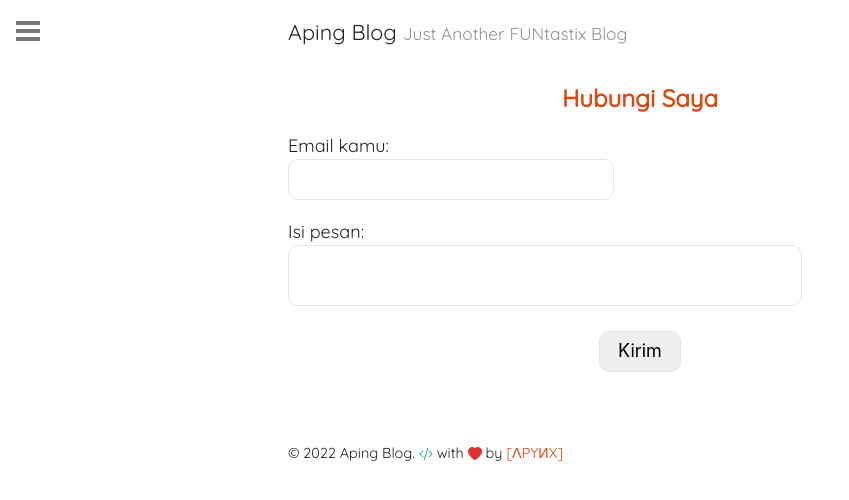
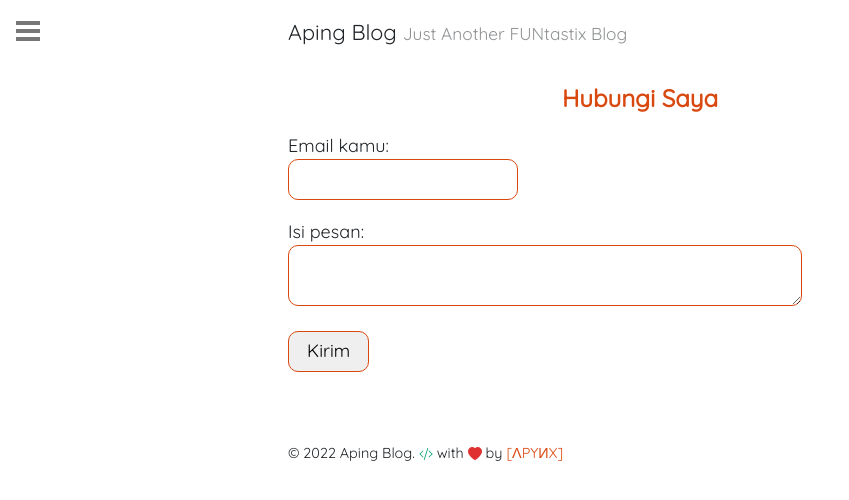
Before and after one commit to apynx/apynx.github.io, a Jekyll site: the page built from kontak.md, in a window 1280 px wide. Shown: the top 500 px of the page, without its empty margins (0-849 px from the left). Built offline with Jekyll 4.4.1, drawn with Linux system fonts in a browser that asks for light colours.

Commit message:
update kontak

```diff
--- a/_includes/contact-form.html
+++ b/_includes/contact-form.html
@@ -10,5 +10,5 @@
     </label>
     <br/>
     <!-- your other form fields go here -->
-    <div style="text-align: center;"><button type="submit">Kirim</button></div>
+    <button type="submit">Kirim</button>
     </form>
--- a/_sass/ockham/_custom.scss
+++ b/_sass/ockham/_custom.scss
@@ -91,12 +91,8 @@ figure.highlight {
 input[type="text"], input[type="email"], input[type="search"],
 input[type="submit"], button, textarea {
   padding: .5em 1em;
-  border: 1px solid #e5e5e5;
+  border: 1px solid var(--link-color);
   border-radius: 10px;
   margin-bottom: 1em;
-  font-family:  -apple-system, BlinkMacSystemFont, "Segoe UI",
-                "Roboto", "Oxygen", "Ubuntu", "Cantarell",
-                "Fira Sans", "Droid Sans", "Helvetica Neue",
-                Arial, sans-serif;
 }
-textarea { width: 73%;  resize: none; }
+textarea { width: 73%; }
```
